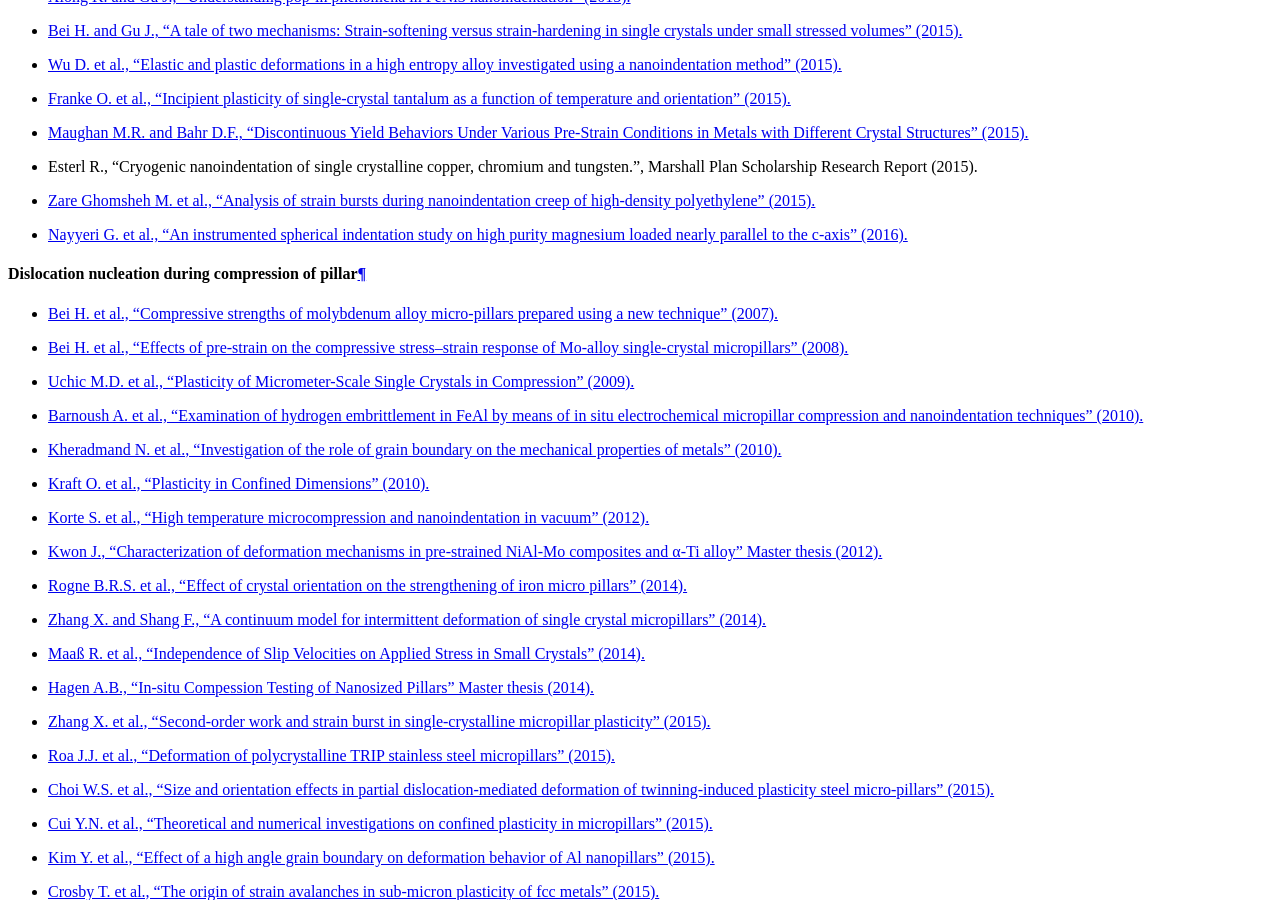
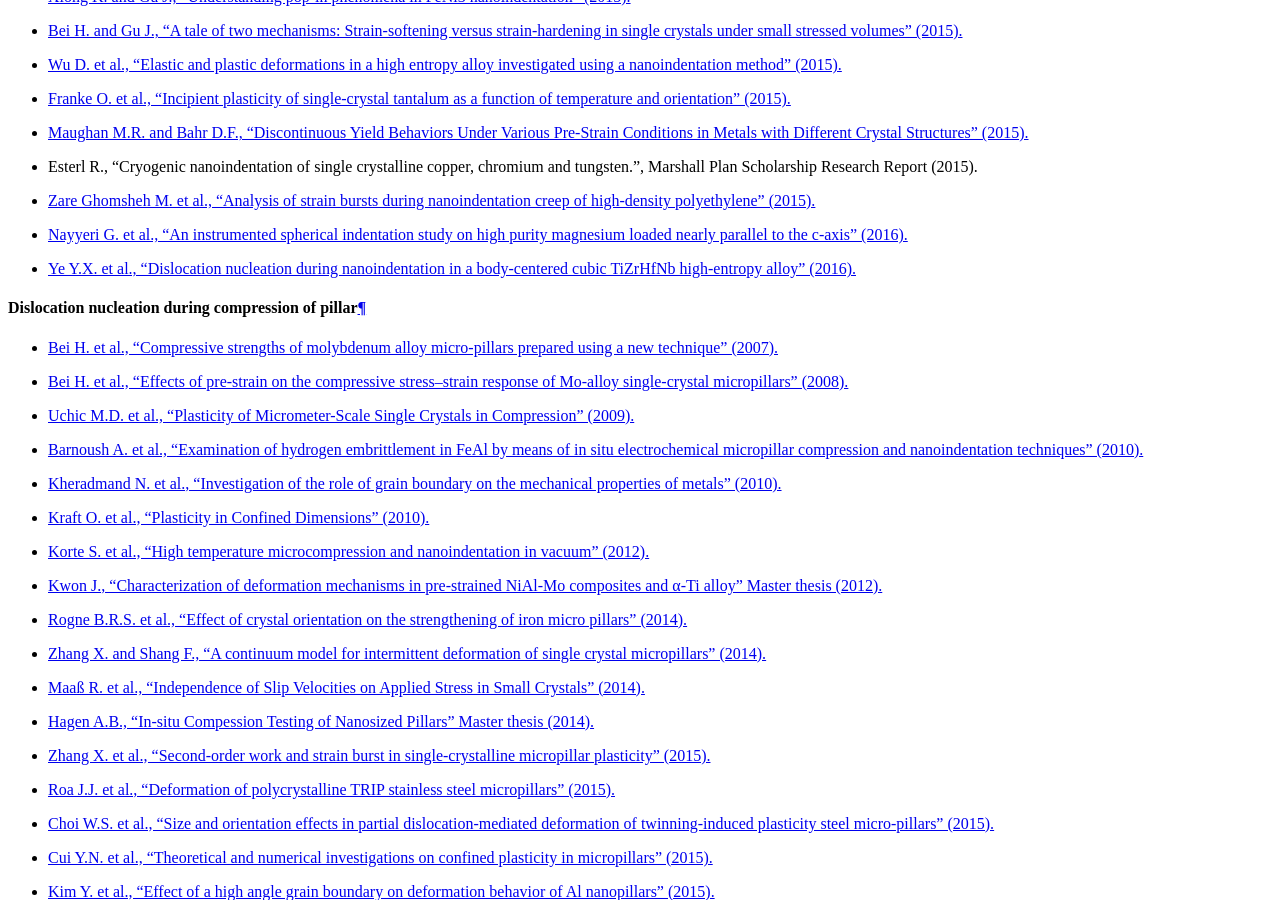
Before and after one commit to DavidMercier/PopIn, a Sphinx documentation site: the page built from doc/links_ref.rst, in a window 1280 px wide and 900 px high, scrolled down 4012 px. Built offline with Sphinx 7.4.7, drawn with Linux system fonts in a browser that asks for light colours; comment, search, counter and statistics services are not loaded.

Commit message:
Update links_ref.rst

```diff
--- a/doc/links_ref.rst
+++ b/doc/links_ref.rst
@@ -135,6 +135,7 @@ Dislocation nucleation during (nano)indentation
 * Esterl R., "Cryogenic nanoindentation of single crystalline copper, chromium and tungsten.", Marshall Plan Scholarship Research Report (2015).
 * `Zare Ghomsheh M. et al., "Analysis of strain bursts during nanoindentation creep of high-density polyethylene" (2015). <http://dx.doi.org/10.1002/pi.4967>`_
 * `Nayyeri G. et al., "An instrumented spherical indentation study on high purity magnesium loaded nearly parallel to the c-axis" (2016). <http://dx.doi.org/10.1016/j.msea.2016.05.112>`_
+* `Ye Y.X. et al., "Dislocation nucleation during nanoindentation in a body-centered cubic TiZrHfNb high-entropy alloy" (2016). <http://dx.doi.org/10.1016/j.scriptamat.2016.11.019>`_
 
 Dislocation nucleation during compression of pillar
 -----------------------------------------------------
```
